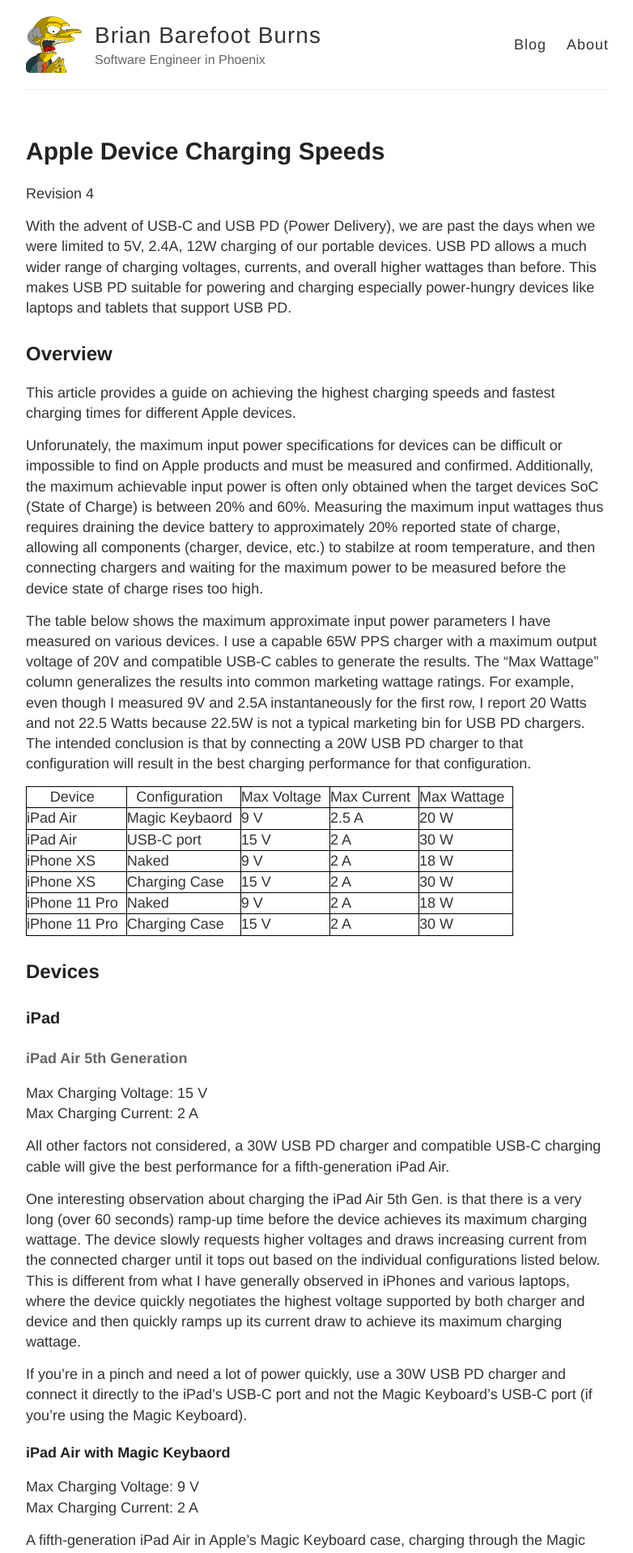
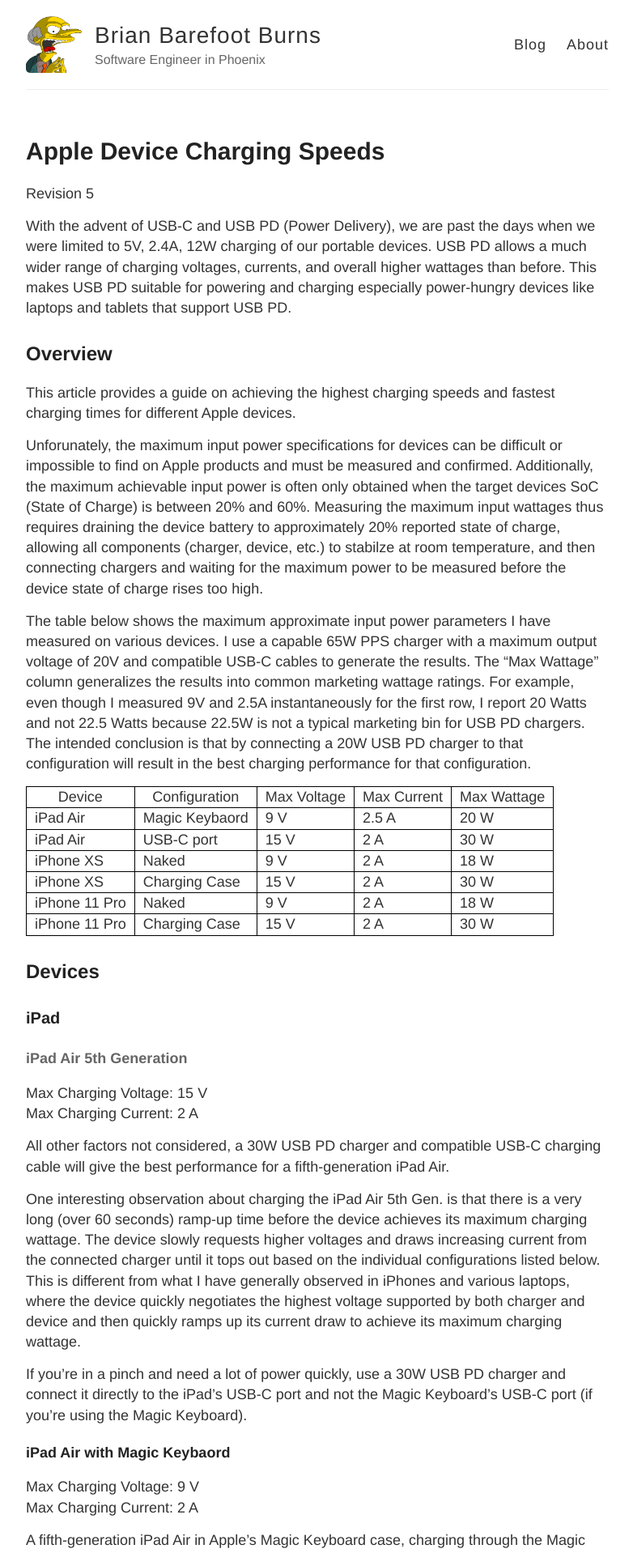
Before and after one commit to bpburns/bpburns.github.io, a Jekyll site: the page built from _posts/2022-09-09-2.md, in a window 1280 px wide. Shown: the top 1918 px of the page at 81% size, without its empty margins (248-1030 px from the left). Built offline with Jekyll 4.4.1, drawn with Linux system fonts in a browser that asks for light colours.

Commit message:
Revision 5

```diff
--- a/_posts/2022-09-09-2.md
+++ b/_posts/2022-09-09-2.md
@@ -3,7 +3,7 @@
 title: Apple Device Charging Speeds
 ---
 
-Revision 4
+Revision 5
 
 With the advent of USB-C and USB PD (Power Delivery), we are past the
 days when we were limited to 5V, 2.4A, 12W charging of our portable
@@ -43,6 +43,7 @@
 .tablelines table, .tablelines td, .tablelines th {
     border: 1px solid black;
     padding-right: 10px;
+    padding-left: 10px;
     }
 </style>
 
```
